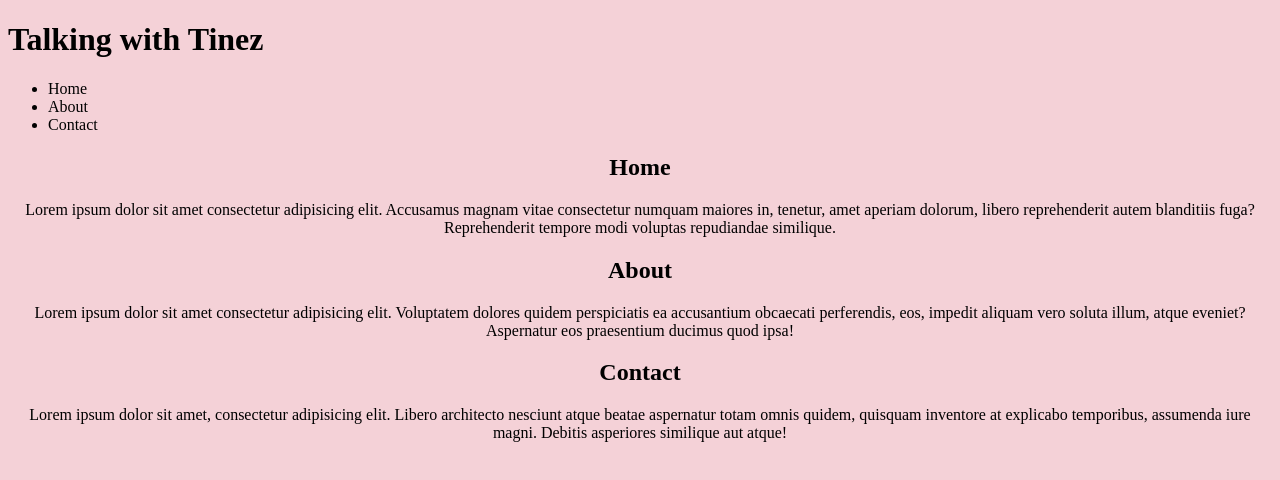
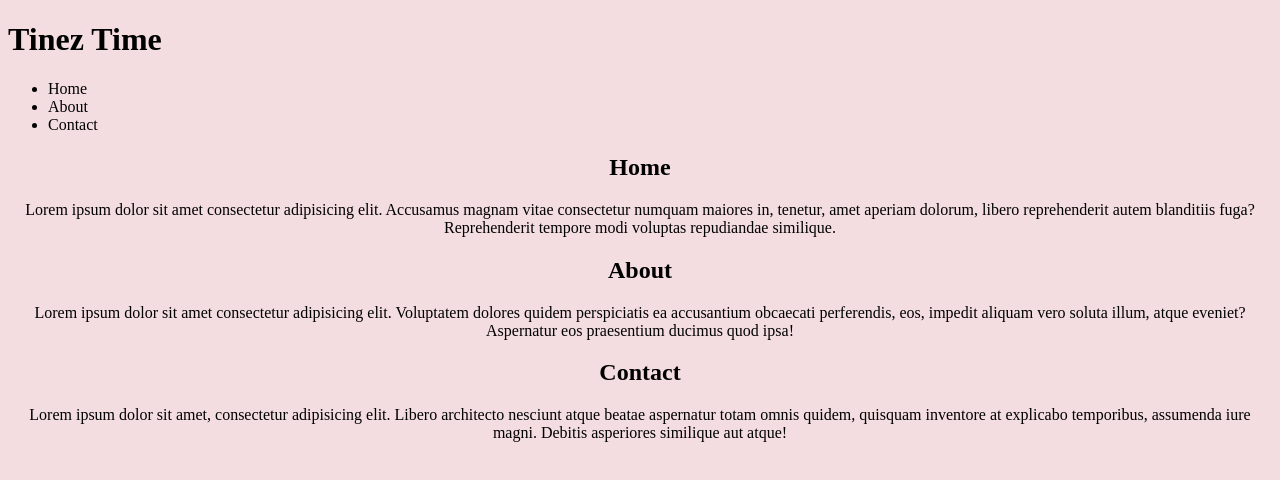
Before and after one commit to ntmartinez18/tinez-time, a plain HTML site: page index.html in a window 1280 px wide. Drawn offline with Linux system fonts and the light colour scheme.

Commit message:
added style css elements

```diff
--- a/assets/style.css
+++ b/assets/style.css
@@ -3,7 +3,7 @@
 }
 
 body {
-    background-color: rgb(244, 209, 215);
+    background-color: rgb(243, 221, 224);
 }
 
 section {
--- a/index.html
+++ b/index.html
@@ -10,7 +10,7 @@
 
 <body>
     <header class="header">
-        <h1>Talking with Tinez</h1>
+        <h1>Tinez Time</h1>
         <nav>
             <ul>
                 <li>Home</li>
```
